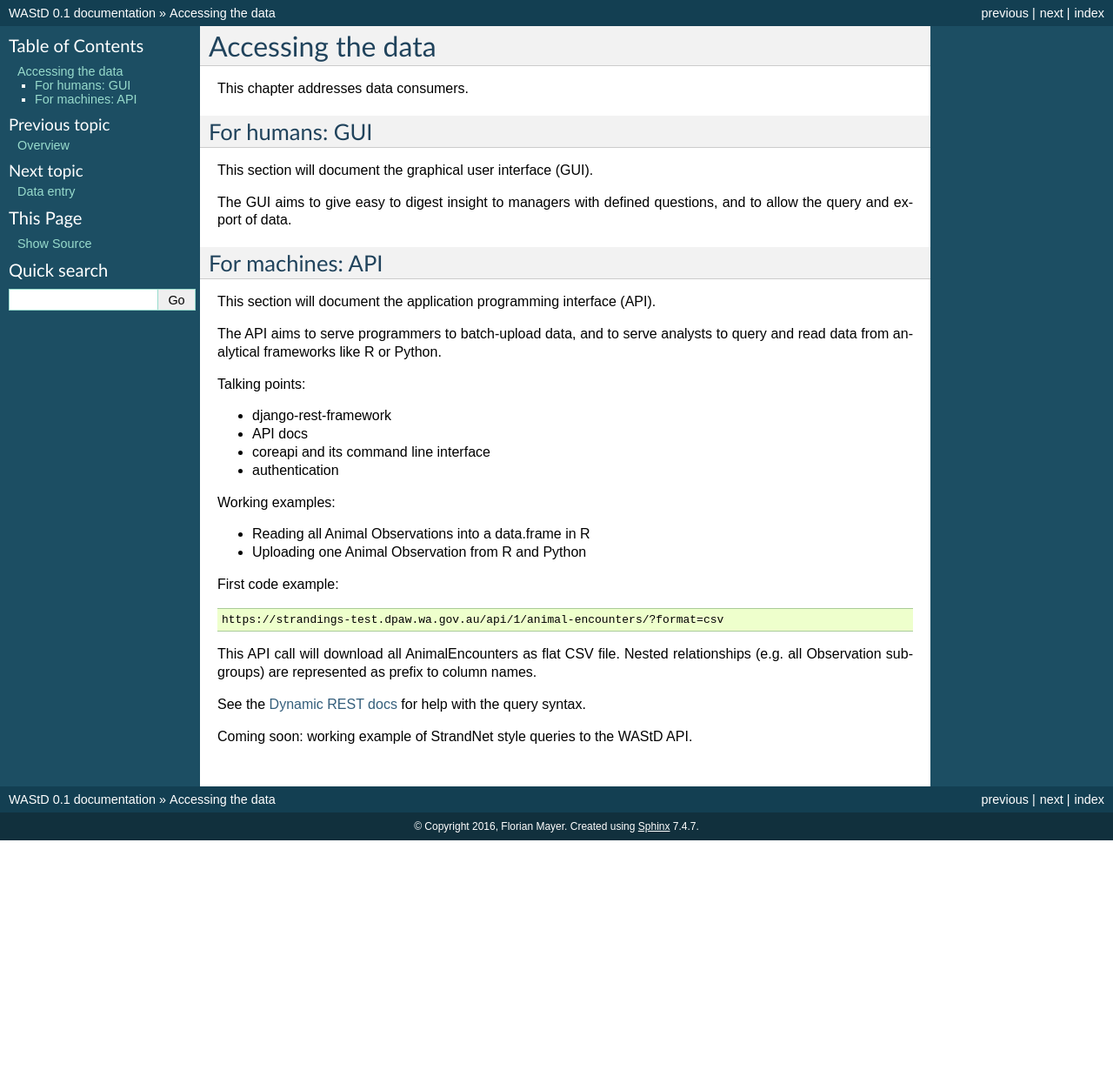
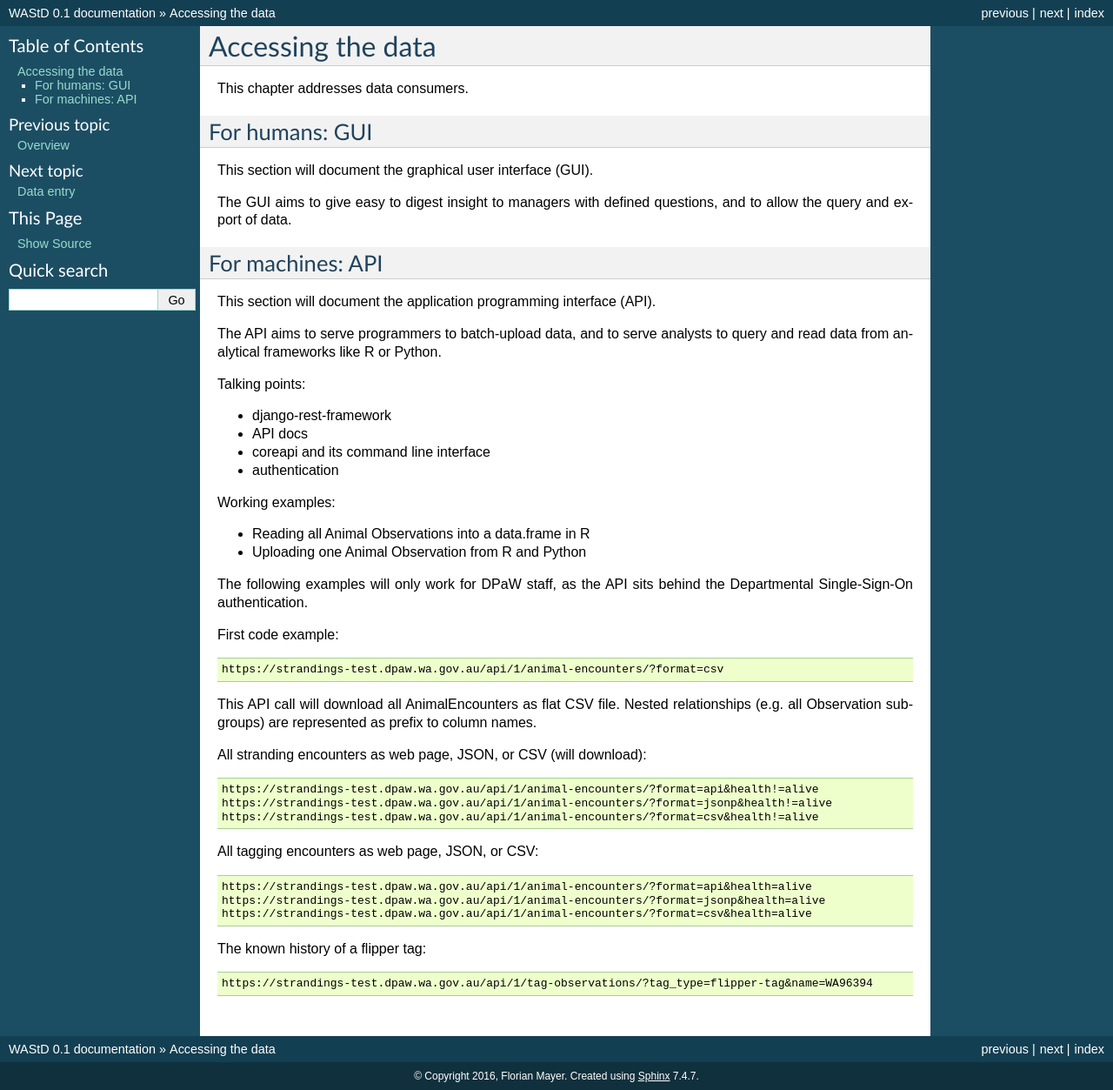
Before and after one commit to dbca-wa/wastd, a Sphinx documentation site: the page built from docs/data_consumers.rst, in a window 1280 px wide. Shown: the whole page at 87% size. Built offline with Sphinx 7.4.7, drawn with Linux system fonts in a browser that asks for light colours; pages that are not in the unit, such as notebooks, are missing from menus; before the commit the page ends 966 px from its top, so only the background shows below that.

Commit message:
added working API filter examples to docs

```diff
--- a/docs/data_consumers.rst
+++ b/docs/data_consumers.rst
@@ -30,6 +30,9 @@ Working examples:
 * Reading all Animal Observations into a data.frame in R
 * Uploading one Animal Observation from R and Python
 
+The following examples will only work for DPaW staff, as the API sits behind
+the Departmental Single-Sign-On authentication.
+
 First code example::
 
     https://strandings-test.dpaw.wa.gov.au/api/1/animal-encounters/?format=csv
@@ -38,7 +41,18 @@ This API call will download all AnimalEncounters as flat CSV file.
 Nested relationships (e.g. all Observation subgroups) are represented as prefix
 to column names.
 
-See the `Dynamic REST docs <http://dynamic-rest.readthedocs.io/en/latest/>`_ for
-help with the query syntax.
+All stranding encounters as web page, JSON, or CSV (will download)::
 
-Coming soon: working example of StrandNet style queries to the WAStD API.
+    https://strandings-test.dpaw.wa.gov.au/api/1/animal-encounters/?format=api&health!=alive
+    https://strandings-test.dpaw.wa.gov.au/api/1/animal-encounters/?format=jsonp&health!=alive
+    https://strandings-test.dpaw.wa.gov.au/api/1/animal-encounters/?format=csv&health!=alive
+
+All tagging encounters as web page, JSON, or CSV::
+
+    https://strandings-test.dpaw.wa.gov.au/api/1/animal-encounters/?format=api&health=alive
+    https://strandings-test.dpaw.wa.gov.au/api/1/animal-encounters/?format=jsonp&health=alive
+    https://strandings-test.dpaw.wa.gov.au/api/1/animal-encounters/?format=csv&health=alive
+
+The known history of a flipper tag::
+
+    https://strandings-test.dpaw.wa.gov.au/api/1/tag-observations/?tag_type=flipper-tag&name=WA96394
```
Also changed, not shown: 2 other files.
